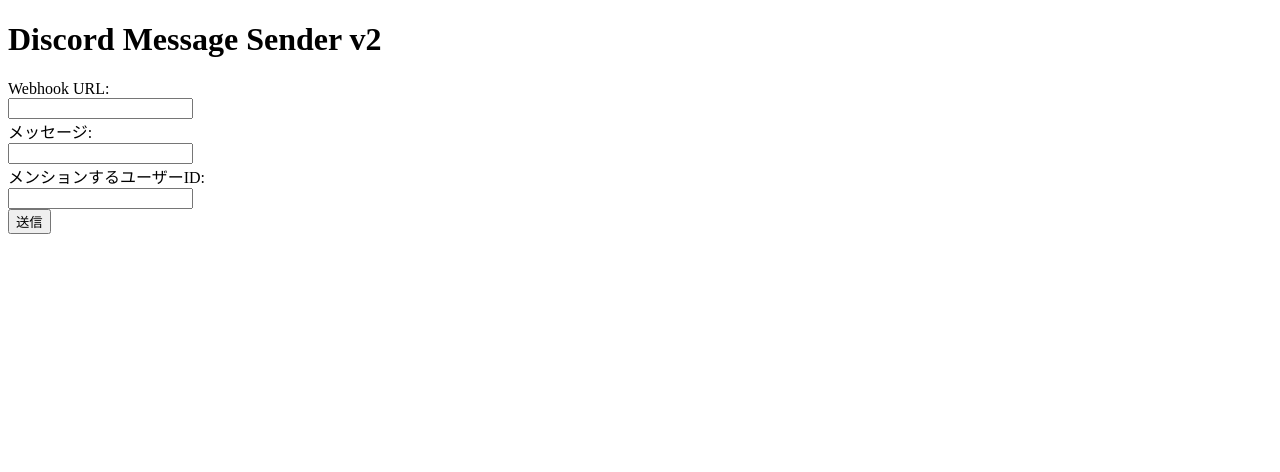
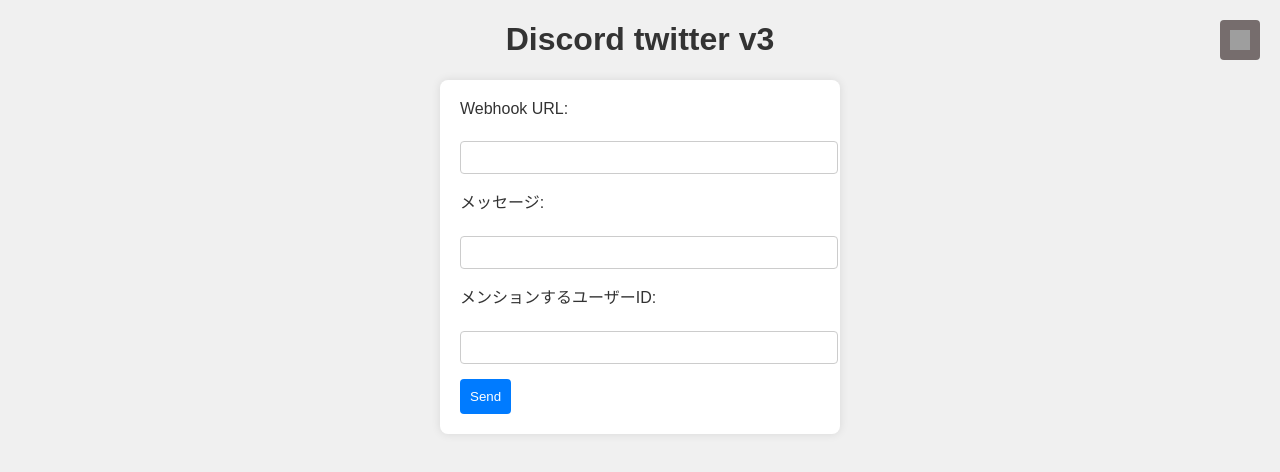
Before and after one commit to Emon2358/discord-tweet, a plain HTML site: page index.html in a window 1280 px wide. Drawn offline with Linux system fonts and the light colour scheme; grey boxes are pictures that could not be loaded.

Commit message:
Update index.html

```diff
--- a/index.html
+++ b/index.html
@@ -3,10 +3,107 @@
   <head>
     <meta charset="UTF-8" />
     <meta name="viewport" content="width=device-width, initial-scale=1.0" />
-    <title>Discord Message Sender</title>
+    <title>Discord Message Sender v2</title>
+    <style>
+      body {
+        font-family: Arial, sans-serif;
+        background-color: #f0f0f0;
+        color: #333;
+        transition: background-color 0.3s ease, color 0.3s ease;
+      }
+      h1 {
+        text-align: center;
+      }
+      #content {
+        max-width: 400px;
+        margin: 0 auto;
+      }
+      form {
+        background-color: #fff;
+        padding: 20px;
+        border-radius: 8px;
+        box-shadow: 0 0 10px rgba(0, 0, 0, 0.1);
+        transition: background-color 0.3s ease;
+      }
+      label {
+        display: block;
+        margin-bottom: 5px;
+      }
+      input[type="text"] {
+        width: 100%;
+        padding: 8px;
+        margin-bottom: 15px;
+        border: 1px solid #ccc;
+        border-radius: 4px;
+      }
+      button[type="submit"] {
+        background-color: #007bff;
+        color: #fff;
+        padding: 10px;
+        border: none;
+        border-radius: 4px;
+        cursor: pointer;
+        transition: background-color 0.3s ease;
+        display: flex;
+        align-items: center;
+        justify-content: center;
+      }
+      button[type="submit"]:hover {
+        background-color: #0056b3;
+      }
+      .dark-mode {
+        background-color: #333;
+        color: #fff;
+      }
+      .dark-mode form {
+        background-color: #444;
+      }
+      .dark-mode input[type="text"] {
+        background-color: #555;
+        color: #fff;
+        border-color: #444;
+      }
+      .dark-mode button[type="submit"] {
+        background-color: #007bff;
+      }
+      .styled-button {
+        position: fixed;
+        top: 20px;
+        right: 20px;
+        background-color: #766d6d;
+        color: #fff;
+        padding: 10px;
+        border: none;
+        border-radius: 4px;
+        cursor: pointer;
+        transition: background-color 0.3s ease;
+        z-index: 9999;
+      }
+      .styled-button:hover {
+        background-color: #766d6d;
+      }
+      .styled-button i {
+        display: block;
+        width: 20px;
+        height: 20px;
+        background-image: url("https://cdn.jsdelivr.net/npm/bootstrap-icons/icons/brightness-high.svg");
+        background-size: cover;
+      }
+      .dark-mode .styled-button {
+        background-color: #ffffff;
+        color: #333;
+      }
+      .dark-mode .styled-button:hover {
+        background-color: #f0f0f0;
+      }
+      .dark-mode .styled-button i {
+        background-image: url("https://cdn.jsdelivr.net/npm/bootstrap-icons/icons/brightness-low.svg");
+        filter: invert(1);
+      }
+    </style>
   </head>
   <body>
-    <h1>Discord Message Sender v2</h1>
+    <h1>Discord twitter v3</h1>
     <div id="content">
       <form id="message-form">
         <label for="webhookUrl">Webhook URL:</label><br />
@@ -15,11 +112,17 @@
         <input type="text" id="message" name="message" required /><br />
         <label for="mentionUserId">メンションするユーザーID:</label><br />
         <input type="text" id="mentionUserId" name="mentionUserId" /><br />
-        <button type="submit">送信</button>
+        <button type="submit"><i></i>Send</button>
       </form>
     </div>
 
     <script>
+      // Dark mode toggle function
+      function toggleDarkMode() {
+        document.body.classList.toggle("dark-mode");
+      }
+
+      // Function to handle form submission
       async function sendMessage(event) {
         event.preventDefault();
 
@@ -27,16 +130,16 @@
         const messageInput = document.getElementById("message");
         let message = messageInput.value;
 
-        // メンションするユーザーIDの取得
+        // Get mention user ID
         const mentionUserId = document.getElementById("mentionUserId").value;
 
-        // ユーザーIDが入力されていればメンションを追加
+        // Add mention if user ID is provided
         if (mentionUserId.trim() !== "") {
           const mentionedMember = `<@${mentionUserId}>`;
           message += ` ${mentionedMember}`;
         }
 
-        // Discordにメッセージを送信
+        // Send message to Discord
         const payload = new URLSearchParams({ content: message });
         await fetch(webhookUrl, {
           method: "POST",
@@ -46,17 +149,21 @@
           body: payload,
         });
 
-        // メッセージ送信後の処理
+        // Post-send actions
         alert("Message sent to Discord!");
 
-        // メッセージ入力欄とユーザーID入力欄をクリア
+        // Clear input fields
         messageInput.value = "";
         document.getElementById("mentionUserId").value = "";
       }
 
+      // Event listener for form submission
       document
         .getElementById("message-form")
         .addEventListener("submit", sendMessage);
     </script>
+    <button class="styled-button" onclick="toggleDarkMode()">
+      <i></i>
+    </button>
   </body>
 </html>
```
